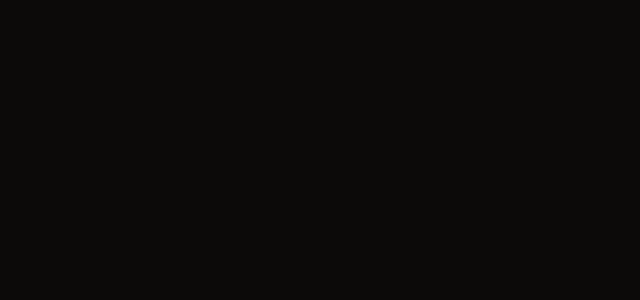
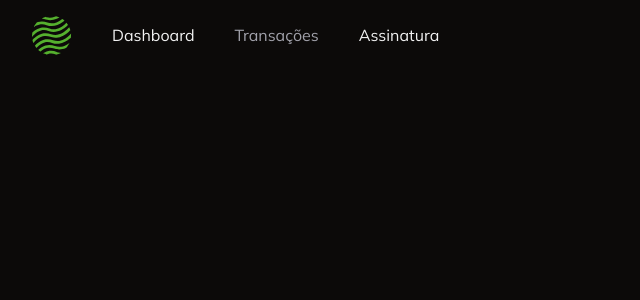
Before and after one commit to Fernandinprog/financ-ai, a Next.js app: page /subscription in a window 1280 px wide. Shown: the top 300 px of the page, without its empty margins (0-640 px from the left). Built offline with nearby package versions, Linux system fonts and the light colour scheme.

Commit message:
feat: add navbar component

```diff
--- /dev/null
+++ b/app/_components/navbar.tsx
@@ -0,0 +1,31 @@
+"use client";
+import { UserButton } from "@clerk/nextjs";
+import Image from "next/image";
+import Link from "next/link";
+import { usePathname } from "next/navigation";
+
+const Navbar = () => {
+  const pathname = usePathname();
+  return (
+    <nav className="borber-b flex justify-between border-solid p-4 px-8">
+      <div className="flex items-center gap-10">
+        <Image src="/logo.svg" width={40} height={30} alt="finance Ai" />
+        <Link href={"/"}>Dashboard</Link>
+        <Link
+          href={"/transactions"}
+          className={
+            pathname === "/transactions"
+              ? "font-bold text-primary"
+              : "text-muted-foreground"
+          }
+        >
+          Transações
+        </Link>
+        <Link href={"/transactions"}>Assinatura</Link>
+      </div>
+      <UserButton showName />
+    </nav>
+  );
+};
+
+export default Navbar;
--- a/app/subscription/page.tsx
+++ b/app/subscription/page.tsx
@@ -1,9 +1,7 @@
+import Navbar from "../_components/navbar";
+
 const SubscriptionPage = () => {
-    return (
-        <div>
-
-        </div>
-     );
-}
+  return <Navbar />;
+};
 
 export default SubscriptionPage;
--- a/app/transactions/page.tsx
+++ b/app/transactions/page.tsx
@@ -2,10 +2,13 @@
 import { DataTable } from "../_components/ui/data.table";
 import { transactionColumns } from "./_columns/page";
 import AddtransactionButton from "../_components/add-transaction-button";
+import Navbar from "../_components/navbar";
 
 const TransactionPage = async () => {
   const transactions = await db.transaction.findMany({});
   return (
+    <>
+      <Navbar />
       <div className="space-y-6 p-6">
         <div className="flex w-full items-center justify-between">
           <h1 className="text-2xl font-bold">Transações</h1>
@@ -13,6 +16,7 @@
         </div>
         <DataTable columns={transactionColumns} data={transactions} />
       </div>
+    </>
   );
 };
 
```
Lines whose indentation alone changed are shown as unchanged.
